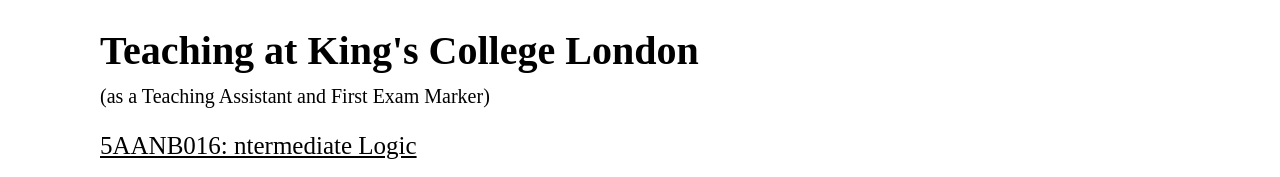
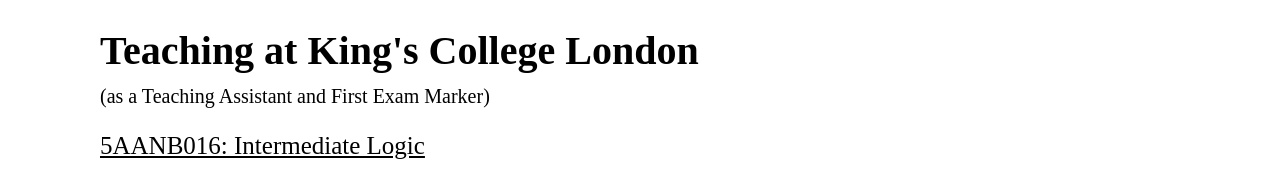
Before and after one commit to csuyuksel/csuyuksel.github.io, a plain HTML site: page teaching.html in a window 1280 px wide. Shown: the part 900-1077 px from the top of the page. Drawn offline with Linux system fonts and the light colour scheme; files whose address does not match are found by name; a web font is replaced by a local one.

Commit message:
Quick Fix.

```diff
--- a/teaching.html
+++ b/teaching.html
@@ -208,7 +208,7 @@
 
                   <h3></h3>
 
-                    <h4>5AANB016: ntermediate Logic</h4>
+                    <h4>5AANB016: Intermediate Logic</h4>
                       <p><strong>Topics Included:</strong> Induction, Recursion, Semantics of and Natural Deduction for First-Order Logic, The Cut Elimination Theorem, Soundness, Completeness, Compactness, Löwenheim-Skolem Theorem.</p>
                     <h4>4AANA003: Elementary Logic</h4>
                       <p><strong>Topics Included:</strong> Syntax, Semantics and Gentzen-Style Natural Deduction for Propositional Logic and First-Order Logic, Introduction to Soundness and Completeness.</p>
```
